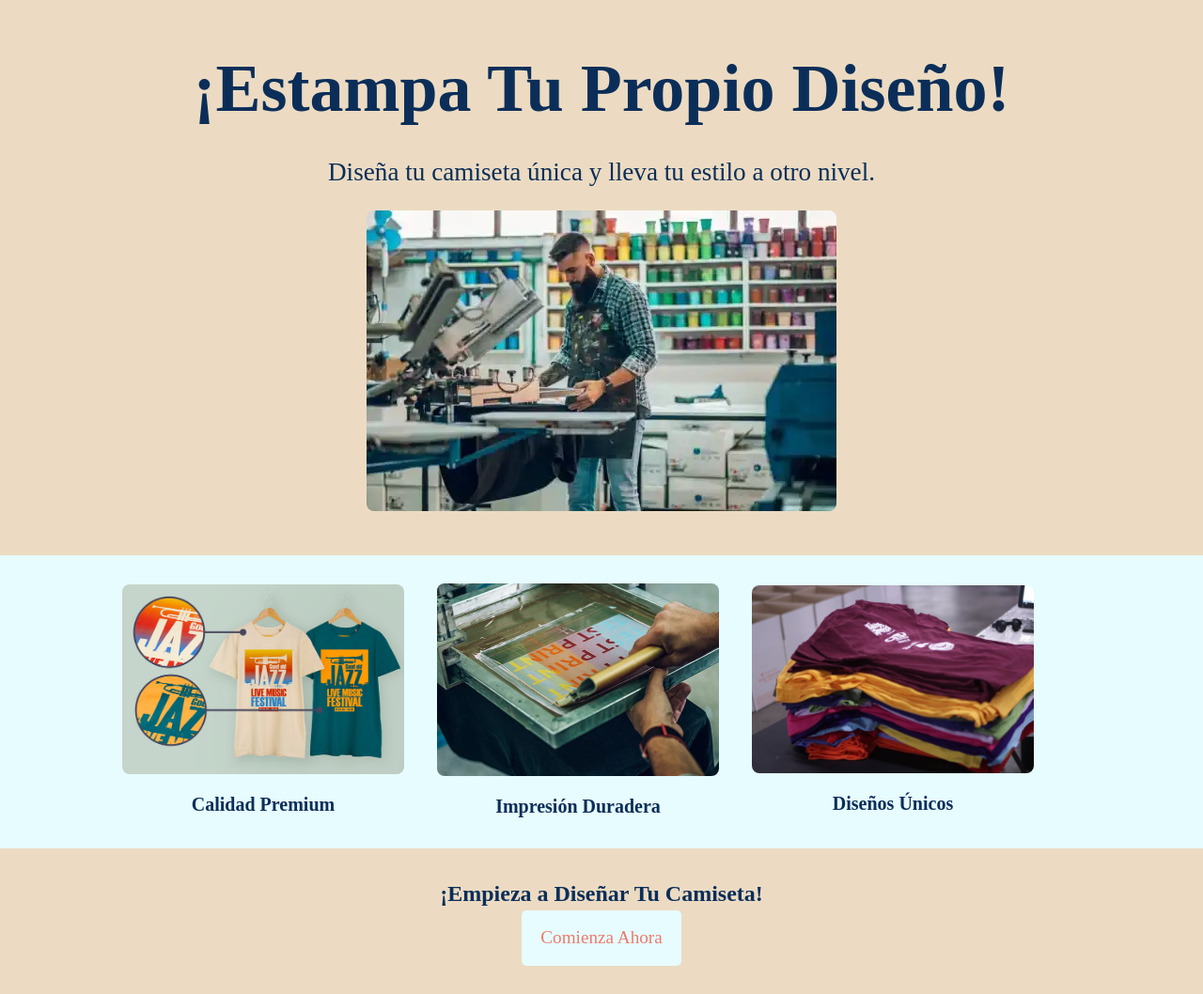
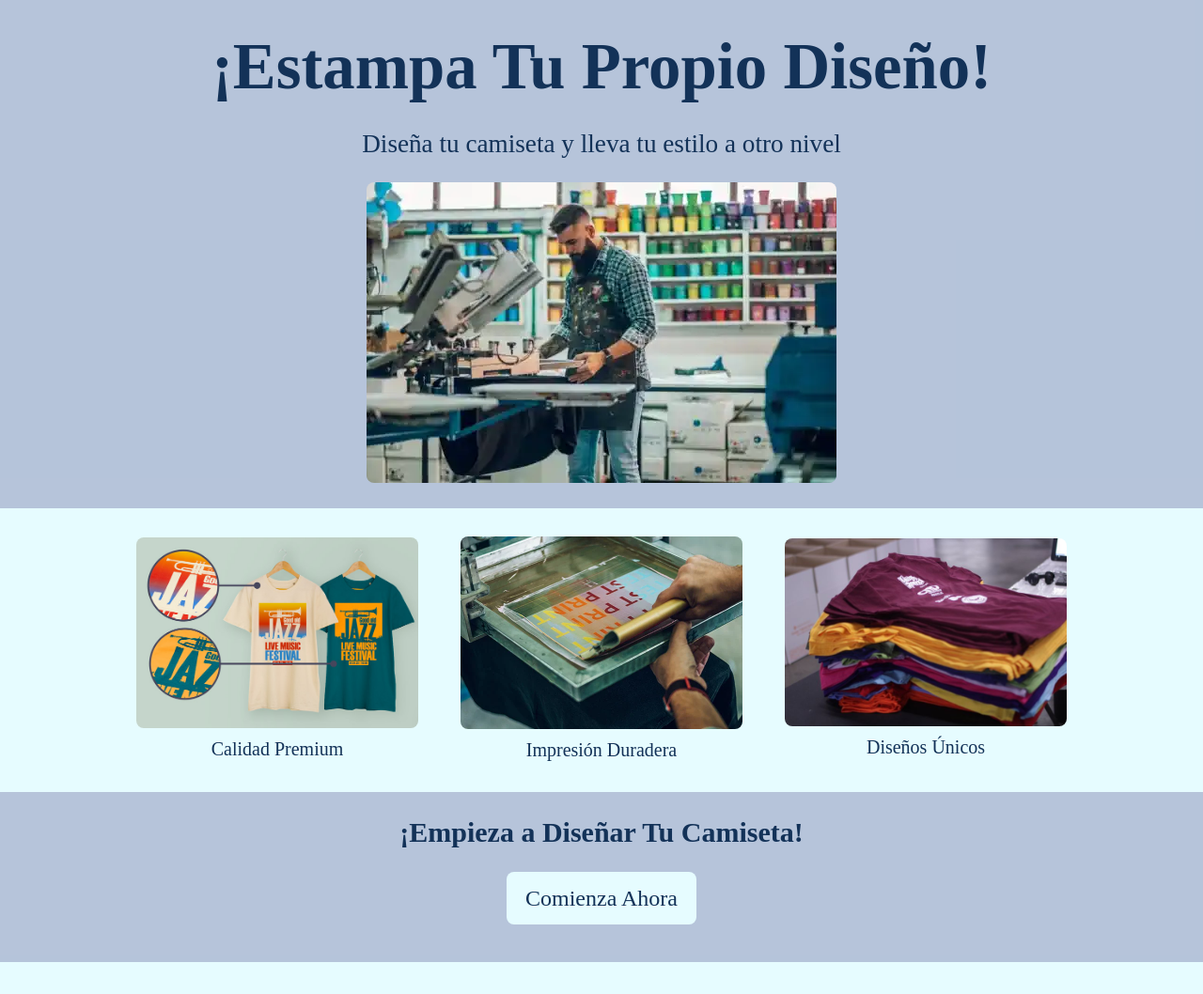
Before and after one commit to carlossaenzz/landing-page-T-shirts, a plain HTML site: page index.html in a window 1280 px wide. Shown: the whole page at 94% size. After the commit the page ends 1024 px from the top, so only its background shows below. Drawn offline with Linux system fonts and the light colour scheme.

Commit message:
Actualizado diseño: modificados colores del botón y fondo

```diff
--- a/index.html
+++ b/index.html
@@ -11,7 +11,7 @@
     <!-- encabezado -->
         <header class="header">
             <h1>¡Estampa Tu Propio Diseño!</h1>
-            <p>Diseña tu camiseta única y lleva tu estilo a otro nivel.</p>
+            <p>Diseña tu camiseta y lleva tu estilo a otro nivel</p>
             <img class="image" src="image/camiseta-personalizada.webp" alt="Camiseta personalizada">
         </header>
 
--- a/styles.css
+++ b/styles.css
@@ -1,9 +1,9 @@
 @import url('https://fonts.googleapis.com/css2?family=League+Spartan:wght@100..900&family=Raleway:ital,wght@0,100..900;1,100..900&family=Roboto+Condensed:ital,wght@0,100..900;1,100..900&family=Roboto:ital,wght@0,100;0,300;0,400;0,500;0,700;0,900;1,100;1,300;1,400;1,500;1,700;1,900&display=swap');
 :root {
     --primary-bg: #e6fcff; /* color pricipal fondo*/
-    --text-body: #0b2e59;  /* color para footer fondo */
-    --header-bg: #ecdbc2; /* color para header fondo */
-    --bottom-hover: #ec7b6c; /* color efecto botón */
+    --text-body: #133258;  /* color para footer fondo */
+    --header-bg: #4544864d; /* color para header fondo */
+    --bottom-hover: #133258; /* color efecto botón */
 }
 /* Reset */
 * {
@@ -13,7 +13,6 @@
 }
 
 body {
-    background-image: url(/);
     font-family: 'Raleway' sans-serif;
     line-height: 1.5;
     background-color: var(--primary-bg);
@@ -24,12 +23,12 @@ body {
 .header {
     background-color: var(--header-bg);
     text-align: center;
-    padding: 40px 20px;
+    padding: 20px;
 }
 
 .header h1 {
-    font-size: 4.5em;
-    margin-bottom: 15px;
+    font-size: 4.3em;
+    margin-bottom: 10px;
 }
 
 .header p {
@@ -48,14 +47,9 @@ body {
     display: flex;
     justify-content: center;
     align-items: center;
-    gap: 35px;
+    gap: 45px;
     margin: 30px 50px;
-    padding-right: 50px;
-}
-
-.features h2  {
-    margin: auto;
-    font-size: 50px;
+    /* padding-right: 50px; */
 }
 
 .feature {
@@ -66,46 +60,38 @@ body {
 
 .feature p {
     font-size: 20px;
-    font-weight: 600;
+    /* font-weight: 600; */
 }
 
 .feature img {
-    /* justify-content: space-between; */
     height: auto;
     width: 100%;
-
     border-radius: 8px;
-    margin-bottom: 10px;
 }
 
-/* section llamado ala acción */
+/* section cta llamado ala acción */
 .cta {
     text-align: center;
     background-color: var(--header-bg);
-    padding: 30px 20px;
+    padding: 20px;
+    font-size: 20px;
 }
 
+/* cta botón */
 .cta-button {
     background-color: var(--primary-bg);
     color: var(--bottom-hover);
-    padding: 15px 20px;
+    padding: 10px 20px;
+    margin-top: 20px;
+    margin-bottom: 20px;
     font-size: 1.2em;
     text-decoration: none;
-    border-radius: 5px;
+    border-radius: 8px;
     display: inline-block;
     transition: backgrund-color 0.3s;
 }
 
 .cta-button:hover {
-
     background-color: var(--bottom-hover);
     color: var(--primary-bg);
 }
-
-/* footer pie de pagina */
-.footer {
-    text-align: center;
-    background-color: var(--text-body);
-    color: var(--primary-bg);
-    padding: 20px;
-}
```
